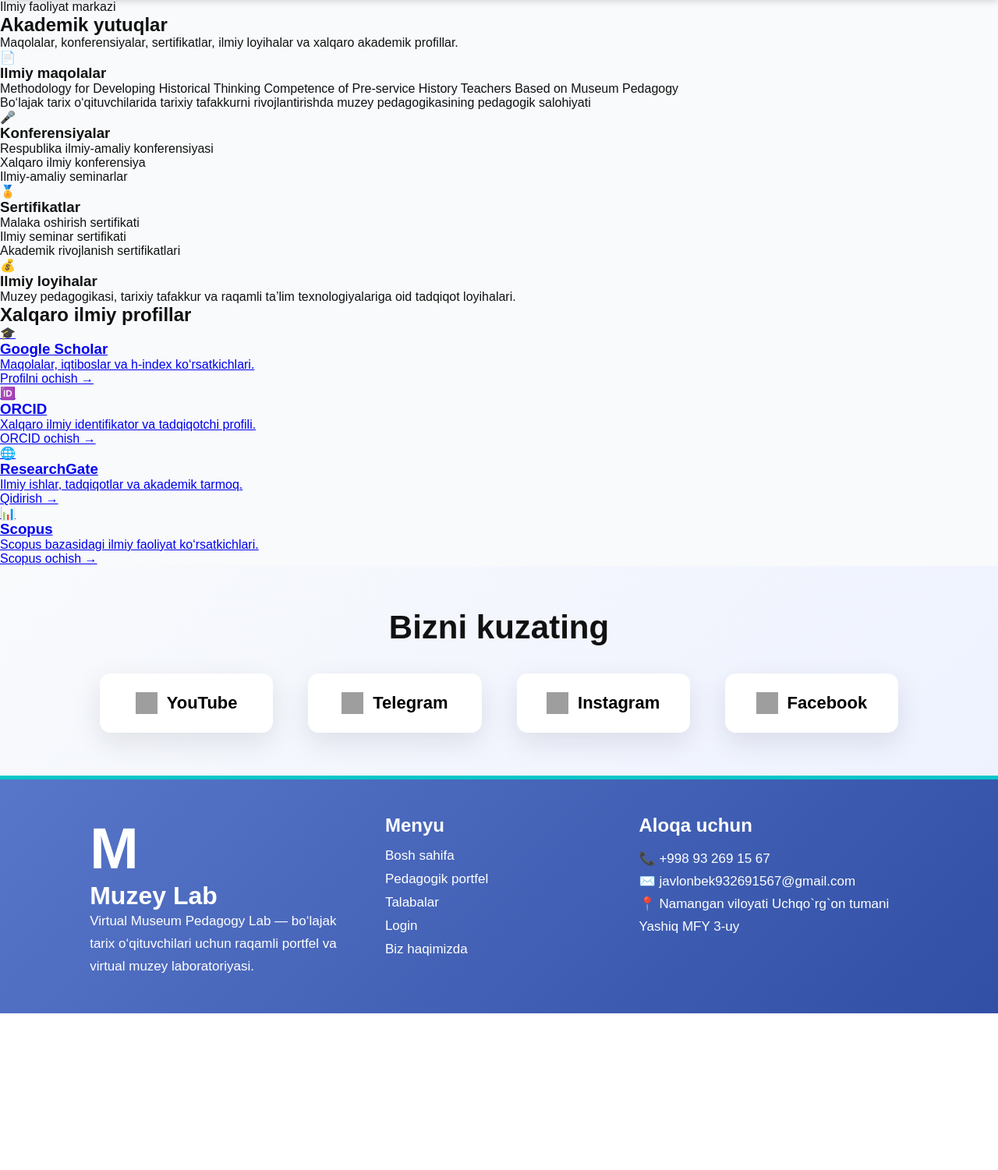
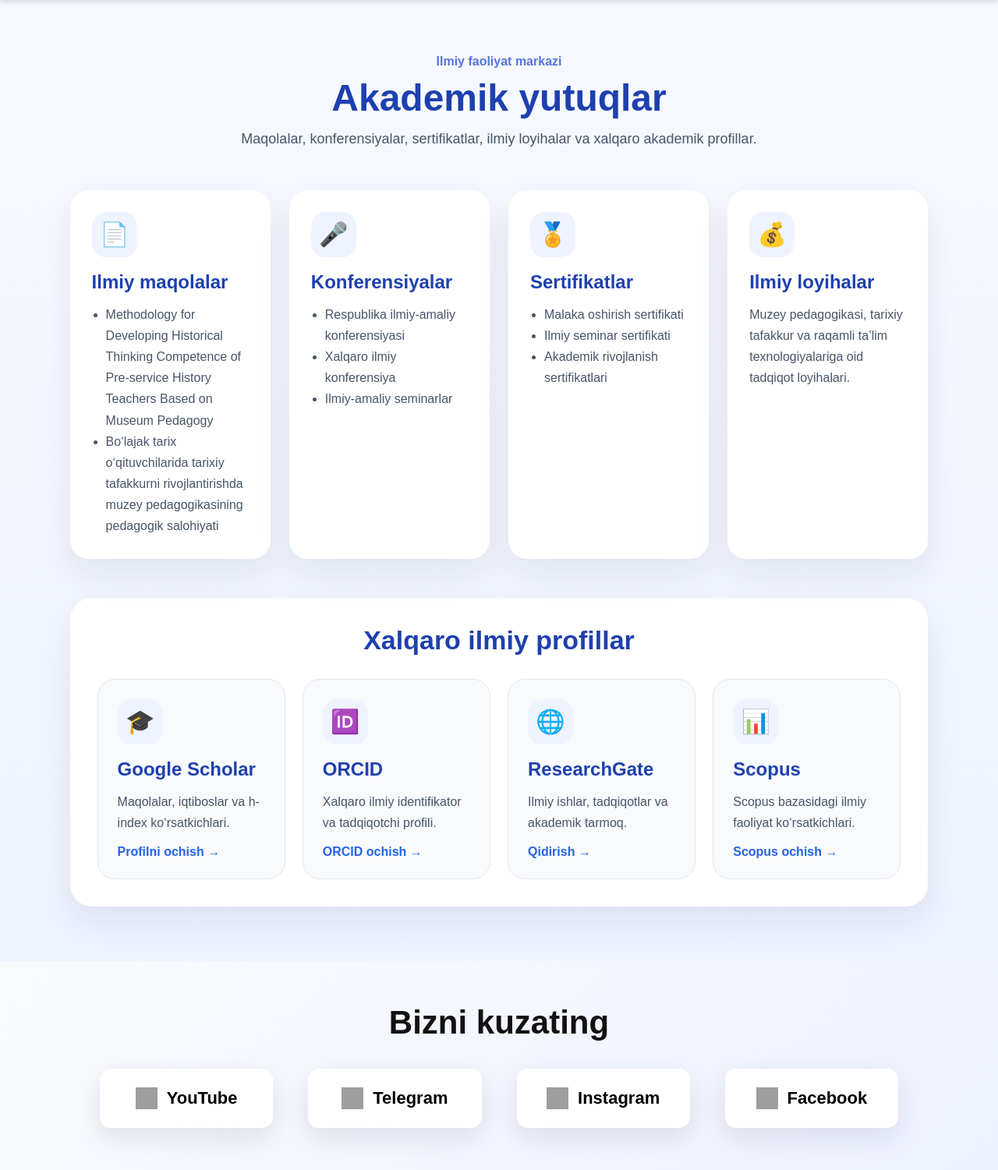
Before and after one commit to javlonbek1994/portfolio-site, a Flask app: page /achievements in a window 1280 px wide. Shown: the part 105-1606 px from the top of the page at 78% size. Before the commit the page ends 1405 px from the top, so only its background shows below. Run offline with Flask 3, Linux system fonts and the light colour scheme; data comes from the database, SQL or seed files in the repository; grey boxes are pictures that could not be loaded.

Commit message:
Update style.css

```diff
--- a/static/style.css
+++ b/static/style.css
@@ -2396,3 +2396,140 @@ body{
     text-decoration:none;
     font-weight:700;
 }
+/* ACADEMIC ACHIEVEMENTS */
+
+.ach-page{
+    padding:70px 7%;
+    background:linear-gradient(180deg,#f7f9ff,#eef3ff);
+}
+
+.ach-hero{
+    text-align:center;
+    max-width:850px;
+    margin:0 auto 50px;
+}
+
+.ach-hero span{
+    color:#5573d9;
+    font-weight:800;
+}
+
+.ach-hero h1{
+    font-size:48px;
+    color:#1e40af;
+    margin:10px 0;
+}
+
+.ach-hero p{
+    color:#475569;
+    font-size:18px;
+    line-height:1.7;
+}
+
+.ach-grid{
+    display:grid;
+    grid-template-columns:repeat(4,1fr);
+    gap:24px;
+    margin-bottom:50px;
+}
+
+.ach-card{
+    background:white;
+    border-radius:24px;
+    padding:28px;
+    box-shadow:0 20px 45px rgba(15,23,42,.08);
+    transition:.3s;
+}
+
+.ach-card:hover,
+.profile-card:hover{
+    transform:translateY(-7px);
+    box-shadow:0 28px 60px rgba(15,23,42,.14);
+}
+
+.ach-icon,
+.profile-icon{
+    width:58px;
+    height:58px;
+    border-radius:18px;
+    background:#eef3ff;
+    display:flex;
+    align-items:center;
+    justify-content:center;
+    font-size:30px;
+    margin-bottom:18px;
+}
+
+.ach-card h3,
+.profile-card h3{
+    color:#1e40af;
+    font-size:24px;
+    margin-bottom:14px;
+}
+
+.ach-card p,
+.ach-card li,
+.profile-card p{
+    color:#475569;
+    line-height:1.7;
+    font-size:16px;
+}
+
+.ach-card ul{
+    padding-left:18px;
+}
+
+.profile-section{
+    background:white;
+    border-radius:28px;
+    padding:35px;
+    box-shadow:0 20px 45px rgba(15,23,42,.08);
+}
+
+.profile-section h2{
+    text-align:center;
+    color:#1e40af;
+    font-size:34px;
+    margin-bottom:30px;
+}
+
+.profile-grid{
+    display:grid;
+    grid-template-columns:repeat(4,1fr);
+    gap:22px;
+}
+
+.profile-card{
+    text-decoration:none;
+    color:inherit;
+    background:#f8fafc;
+    border:1px solid #e2e8f0;
+    border-radius:22px;
+    padding:25px;
+    transition:.3s;
+}
+
+.profile-card span{
+    display:inline-block;
+    margin-top:15px;
+    color:#2563eb;
+    font-weight:800;
+}
+
+@media(max-width:1100px){
+    .ach-grid,
+    .profile-grid{
+        grid-template-columns:repeat(2,1fr);
+    }
+}
+
+@media(max-width:650px){
+    .ach-grid,
+    .profile-grid{
+        grid-template-columns:1fr;
+    }
+
+    .ach-hero h1{
+        font-size:36px;
+    }
+}
```
